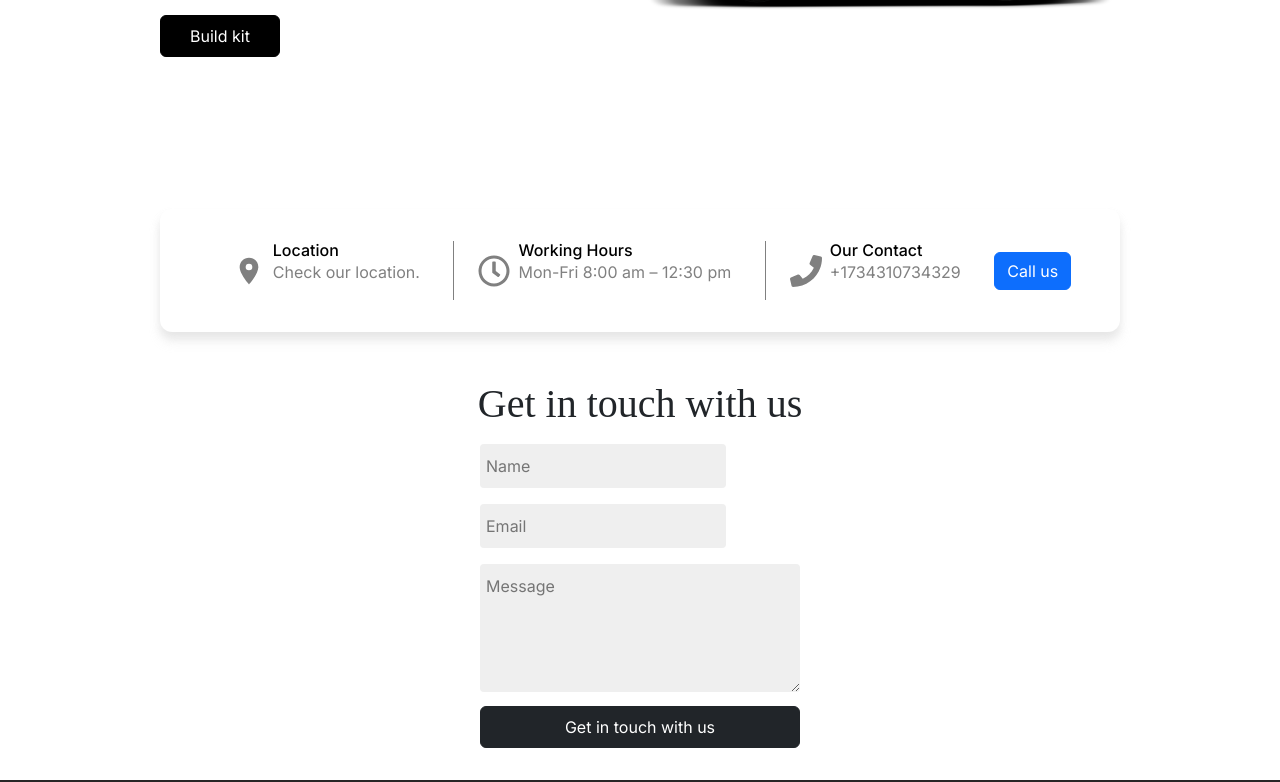
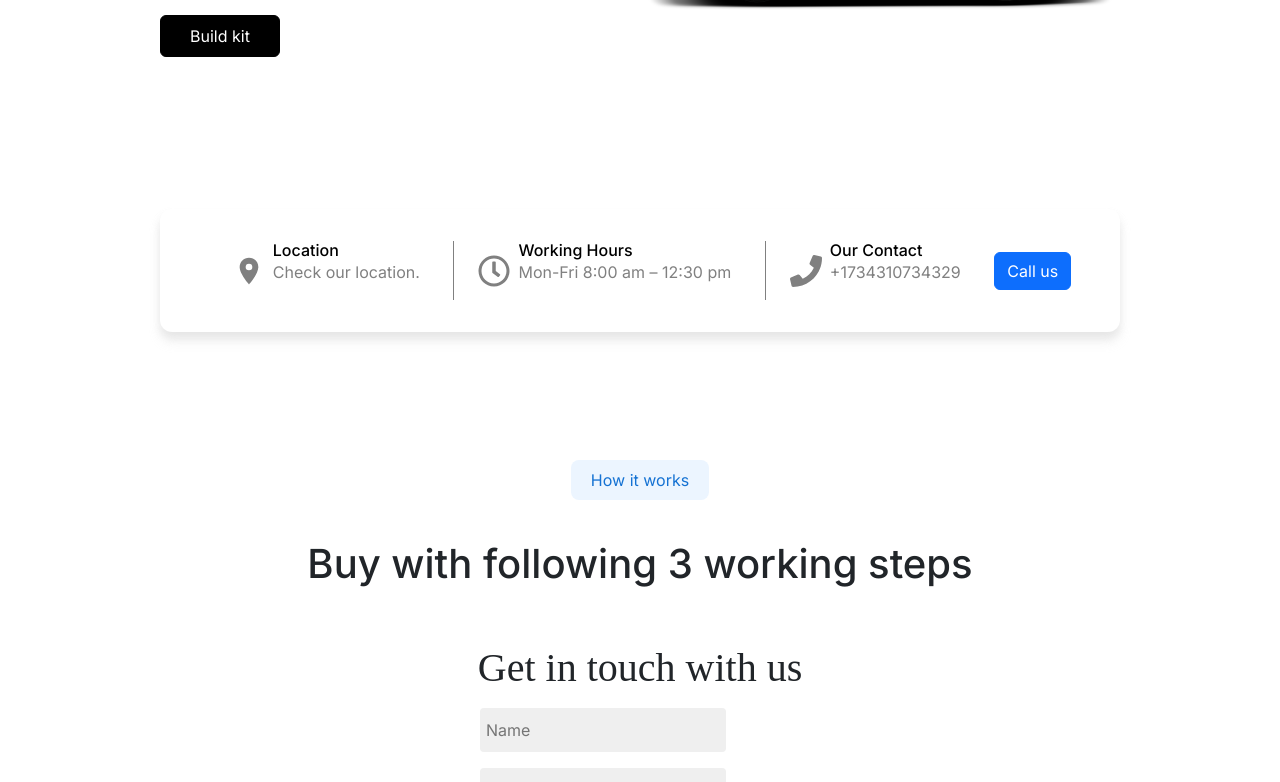
Before and after one commit to kennataddese6/threecars, a Next.js app: page / in a window 1280 px wide. Shown: the part 495-1277 px from the top of the page. Built offline with nearby package versions, Linux system fonts and the light colour scheme; a web font is replaced by a local one.

Commit message:
add steps header text

```diff
--- a/app/globals.css
+++ b/app/globals.css
@@ -18,6 +18,10 @@ body,
 }
 .white-text {
   color: white;
+}
+.center-item {
+  display: block;
+  margin: auto;
 }
 .roboto-regular {
   font-family: "Roboto", sans-serif;
@@ -96,6 +100,21 @@ body,
   margin: 32px auto;
   display: flex;
   flex-wrap: wrap;
+}
+.workstep {
+  margin: auto;
+  padding: 6em 0 0;
+}
+.steps-header {
+  text-align: center;
+  margin: 1em auto;
+}
+.works-button {
+  padding: 0.5em 1.25em;
+  color: #1572d3;
+  border: none;
+  border-radius: 8px;
+  background-color: #ecf5ff;
 }
 .heroheaderText {
   font-family: "Poppins", sans-serif;
--- a/app/page.tsx
+++ b/app/page.tsx
@@ -208,6 +208,10 @@ export default function Home() {
         </div>
         <button className="btn btn-primary">Call us</button>
       </div>
+      <div className="workstep col-lg-11 col-xl-9">
+        <button className="works-button center-item">How it works</button>
+        <h1 className="steps-header">Buy with following 3 working steps</h1>
+      </div>
       <div className="footerOne">
         <h1 className="center-text play-write">Get in touch with us</h1>
         <div className="contactUsFormContainer col-lg-3">
```
